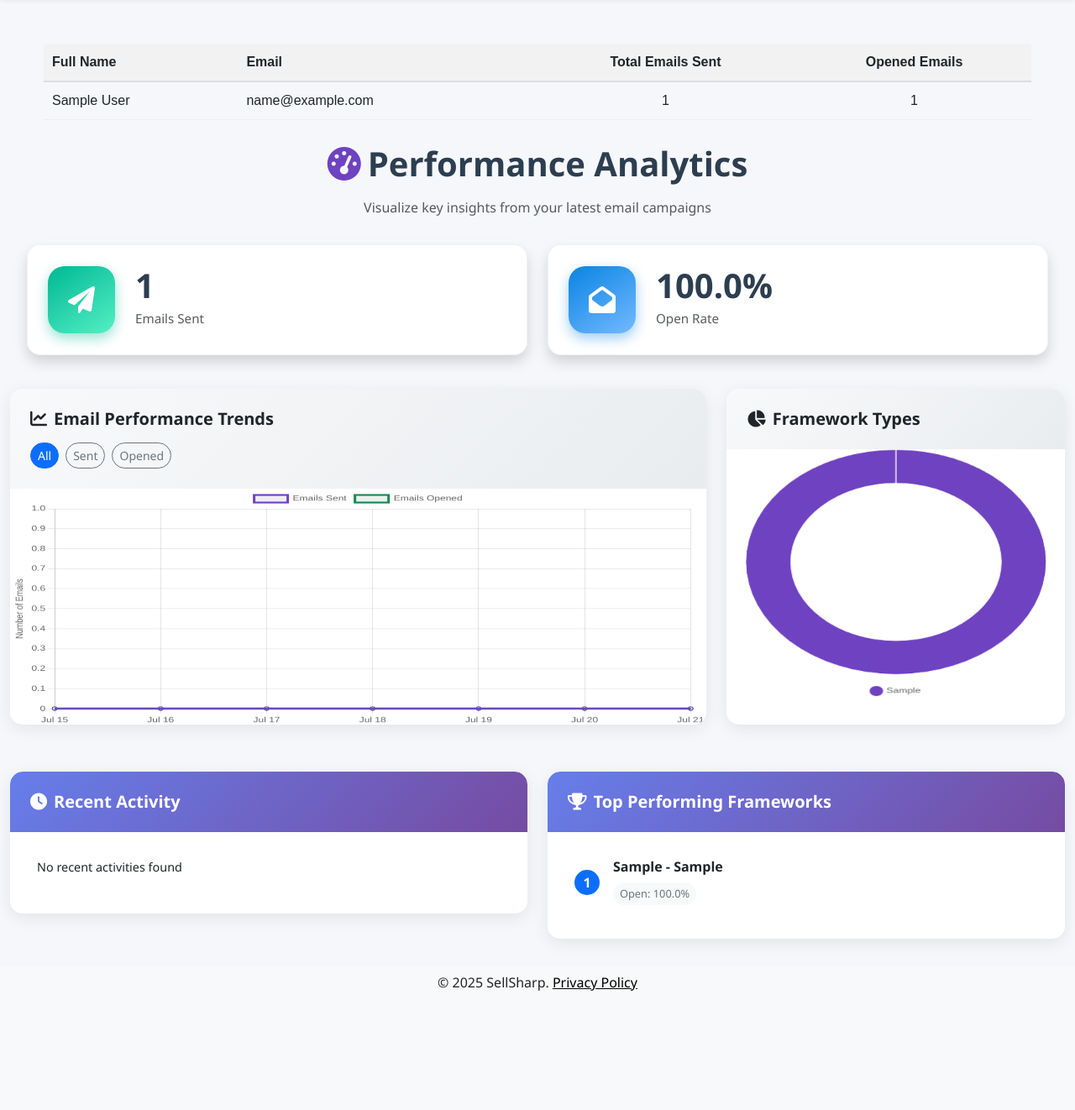
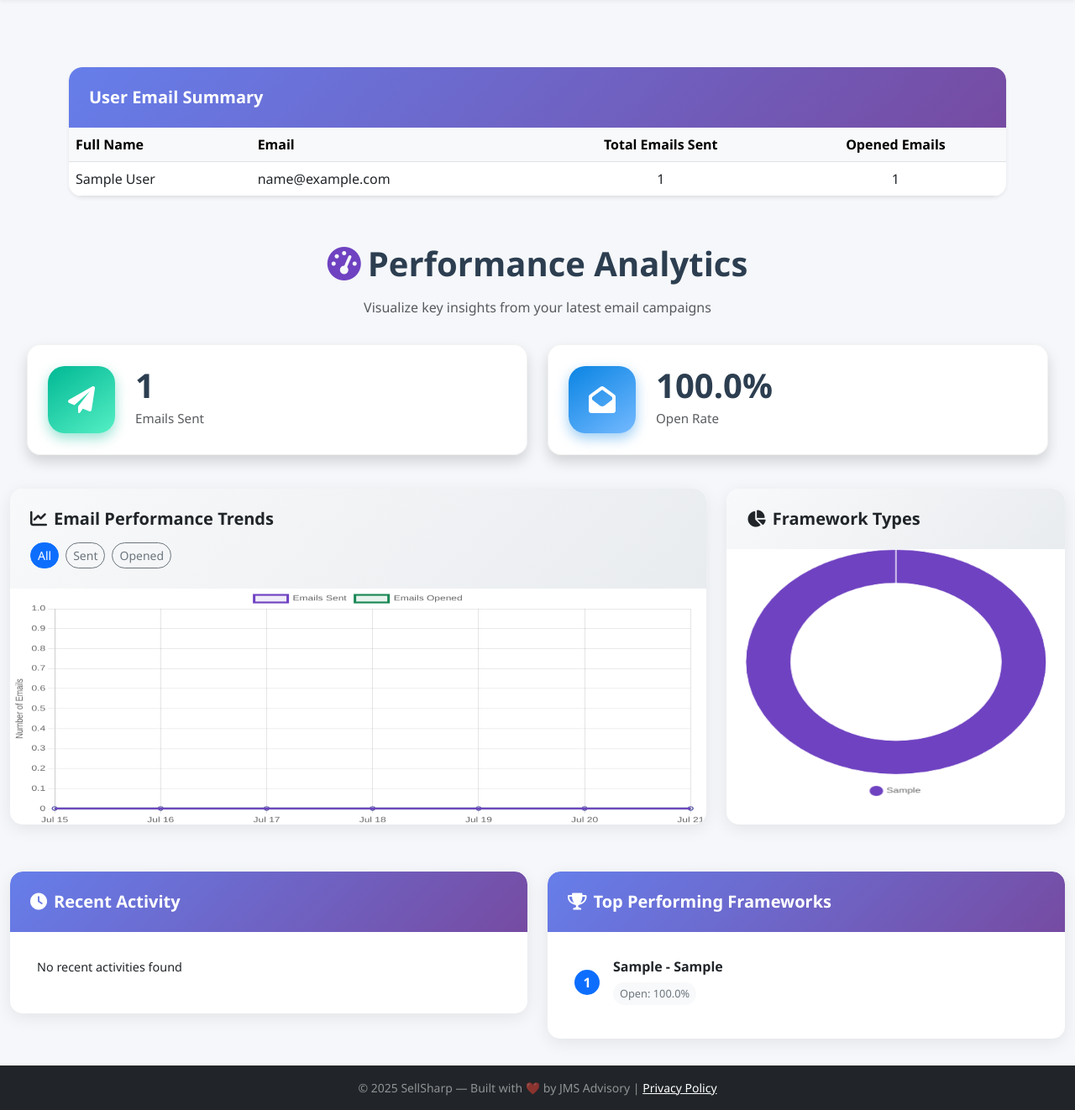
Before and after one commit to nikita10kj/sales-with-AI, a Django app: page /users/dashboard/ in a window 1280 px wide. Shown: the part 88-1410 px from the top of the page at 84% size. Before the commit the page ends 1268 px from the top, so only its background shows below. Run offline with Django 5.2, Linux system fonts and the light colour scheme; a user stored in the database is signed in; tables that the repository leaves empty hold one stand-in row (values such as "Sample post"); parts of the project's set-up code (start-up, migrations or seed data) failed here and were passed over.

Commit message:
base fotter changed

```diff
--- a/frontend/templates/frontend/landingpage.html
+++ b/frontend/templates/frontend/landingpage.html
@@ -652,7 +652,7 @@
                   <img
                     src="{% static 'users/img/Nasscom-logo-svg.svg.png' %}"
                     alt="Nasscom"
-                    style="height: 30px;object-fit: contain"
+                    style="height: 30px; object-fit: contain"
                   />
                   <img
                     src="{% static 'users/img/26-e1750936514221.webp' %}"
--- a/users/templates/users/base.html
+++ b/users/templates/users/base.html
@@ -99,15 +99,20 @@
     </div>
 
 <!-- Sticky Footer -->
-    <footer style="background-color: #f8f9fa; box-shadow: 0 2px 4px rgba(0,0,0,0.05); margin-top: auto;">
-        <div class="container text-center p-2">
-            <p style="margin-bottom: 0;">
-                &copy; 2025 SellSharp.
-                <a href="{% url 'privacy-policy' %}" style="color: black; text-decoration: underline;" target="_blank">
-                    Privacy Policy
-                </a>
-            </p>
-        </div>
+
+         <footer class="bg-dark text-white py-3 mt-auto">
+      <div class="container text-center">
+        <p class="small text-white-50 mb-0">
+          &copy; 2025 SellSharp — Built with ❤️ by JMS Advisory |
+          <a
+            href="{% url 'privacy-policy' %}"
+            class="text-white text-decoration-underline"
+            >Privacy Policy</a
+          >
+        </p>
+      </div>
+
+
     </footer>
 
 
--- a/users/templates/users/dashboard.html
+++ b/users/templates/users/dashboard.html
@@ -48,31 +48,37 @@
                     <!-- Section Header -->
 <!-- Section Header -->
 {% if user.is_superuser %}
-<div class="user-email-summary" style="font-family: Arial, sans-serif; padding: 20px;">
-
-  <table style="width: 100%; border-collapse: collapse;">
-    <thead>
-      <tr style="background-color: #f2f2f2;">
-        <th style="text-align: left; padding: 10px; border-bottom: 2px solid #ddd;">Full Name</th>
-        <th style="text-align: left; padding: 10px; border-bottom: 2px solid #ddd;">Email</th>
-        <th style="text-align: center; padding: 10px; border-bottom: 2px solid #ddd;">Total Emails Sent</th>
-        <th style="text-align: center; padding: 10px; border-bottom: 2px solid #ddd;">Opened Emails</th>
+<div class="container my-5">
+  <div class="card shadow-sm border-0 rounded-4">
+    <div class="card-header bg-primary text-white rounded-top-4">
+      <h5 class="mb-0 fw-bold">User Email Summary</h5>
+    </div>
+    <div class="table-responsive">
+      <table class="table table-hover align-middle mb-0">
+        <thead class="table-light">
+          <tr>
+            <th>Full Name</th>
+            <th>Email</th>
+            <th class="text-center">Total Emails Sent</th>
+            <th class="text-center">Opened Emails</th>
           </tr>
         </thead>
         <tbody>
           {% for u in all_users %}
           <tr>
-          <td style="padding: 10px; border-bottom: 1px solid #eee;">{{ u.full_name }}</td>
-          <td style="padding: 10px; border-bottom: 1px solid #eee;">{{ u.email }}</td>
-          <td style="text-align: center; padding: 10px; border-bottom: 1px solid #eee;">{{ u.total_sent }}</td>
-          <td style="text-align: center; padding: 10px; border-bottom: 1px solid #eee;">{{ u.opened_count }}</td>
+            <td>{{ u.full_name }}</td>
+            <td>{{ u.email }}</td>
+            <td class="text-center">{{ u.total_sent }}</td>
+            <td class="text-center">{{ u.opened_count }}</td>
           </tr>
           {% endfor %}
         </tbody>
       </table>
-
+    </div>
+  </div>
 </div>
 {% endif %}
+
 
 
 
```
Lines whose indentation alone changed are shown as unchanged.
